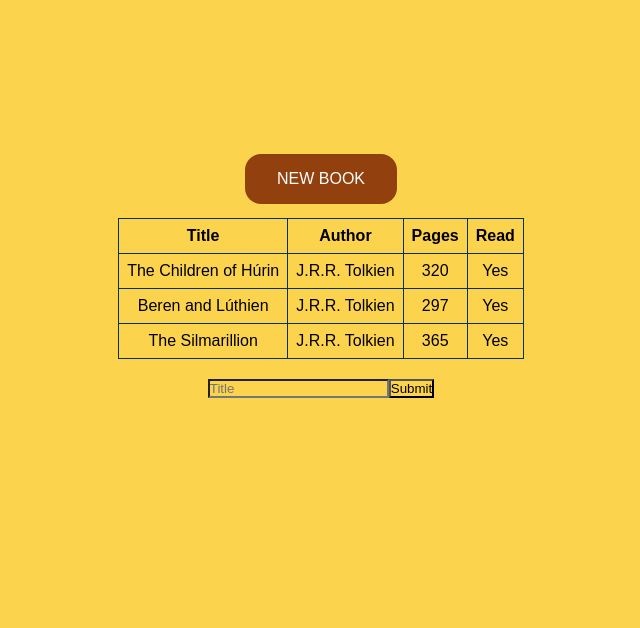
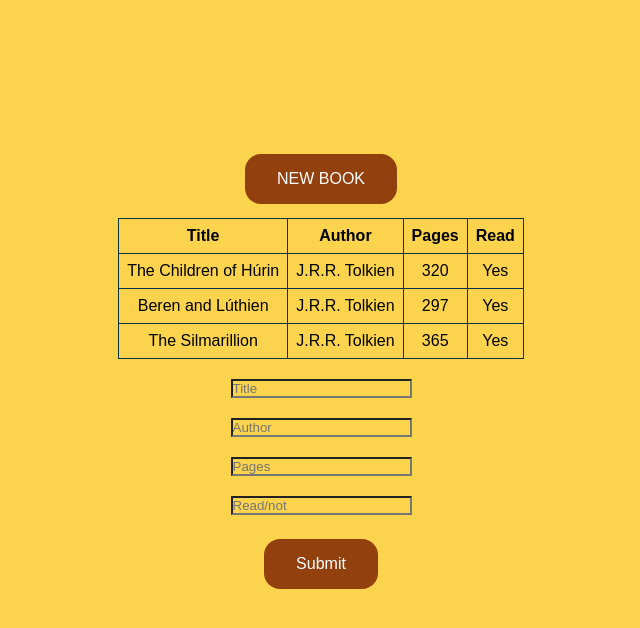
Before and after one commit to rosecodez/Library, a plain HTML site: page index.html in a window 1280 px wide. Both pictures are taken after a click on the button "NEW BOOK". Shown: the whole page, without its empty margins (319-959 px from the left). Drawn offline with Linux system fonts and the light colour scheme.

Commit message:
Style form

```diff
--- a/script.js
+++ b/script.js
@@ -25,12 +25,12 @@
 }
 
 button.addEventListener("click", createForm);
+
 let wasCalled = false;
 function createForm() {
     if(!wasCalled) {
         wasCalled = true;
         //create break line
-        let br = document.createElement("br");
 
         //create form
         let form = document.createElement("form");
@@ -45,23 +45,40 @@
         title.setAttribute("placeholder", "Title")
         form.appendChild(title);
 
-        form.appendChild(br.cloneNode());
+
 
         //create input for author and append to form
-        let author = document.createElement("author");
+        let author = document.createElement("input");
         author.setAttribute("type", "text");
         author.setAttribute("id", "author");
-        author.setAttribute("placeholder", "author");
+        author.setAttribute("placeholder", "Author");
         form.appendChild(author);
 
-        form.appendChild(br.cloneNode());
+
+        //create input for pages and append to form
+        let pages = document.createElement("input");
+        pages.setAttribute("type", "text");
+        pages.setAttribute("id", "pages")
+        pages.setAttribute("placeholder", "Pages")
+        form.appendChild(pages);
+
+
+
+        //create input for pages and append to form
+        let read = document.createElement("input");
+        read.setAttribute("type", "text");
+        read.setAttribute("id", "read")
+        read.setAttribute("placeholder", "Read/not")
+        form.appendChild(read);
+
+
 
         //create submit button and append to form
         let submit = document.createElement("input");
         submit.setAttribute("type", "submit");
+        submit.setAttribute("id", "submit");
         submit.setAttribute("value", "Submit");
         form.appendChild(submit);
-
     }
 
 }
--- a/style.css
+++ b/style.css
@@ -19,8 +19,8 @@
     justify-content: center;
     padding-top: 150px;
 }
-button {
-    background-color: #92400e; /* Green */
+button, #submit {
+    background-color: #92400e;
     border: none;
     color: white;
     padding: 16px 32px;
@@ -33,9 +33,8 @@
     cursor: pointer;
     border-radius: 16px;
 }
-button:hover {
+button:hover, #submit:hover {
     background-color: #65a30d;
-    color: white;
 }
 #table-container {
     display: flex;
@@ -44,15 +43,18 @@
 }
 form {
     display: flex;
-    justify-content: center;
     padding-top: 20px;
+    flex-direction: column;
+    align-items: center;
+    gap: 20px;
 }
-label,
-input {
-  display: table-cell;
-  margin-bottom: 10px;
-}
-
 label {
   padding-right: 10px;
 }
+input[class=form], select {
+    padding: 12px 20px;
+    border: 1px solid #ccc;
+}
+input:focus {
+    background-color: lightblue;
+}
```
